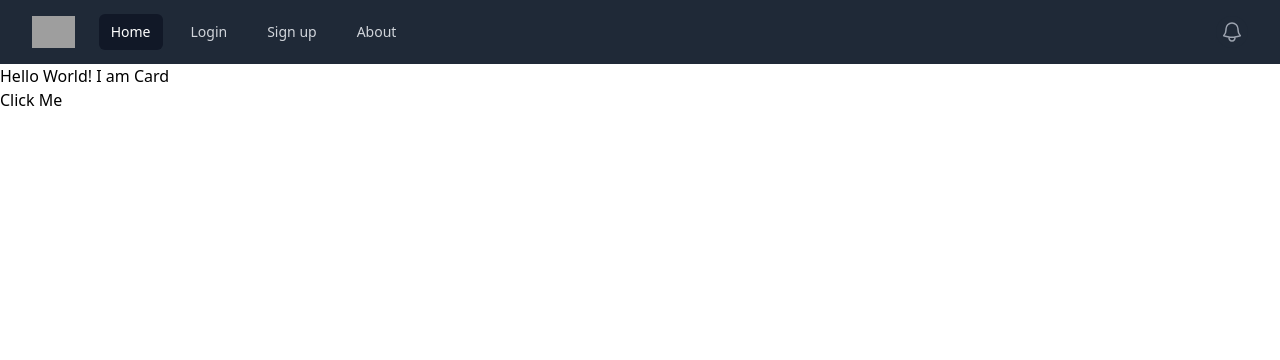
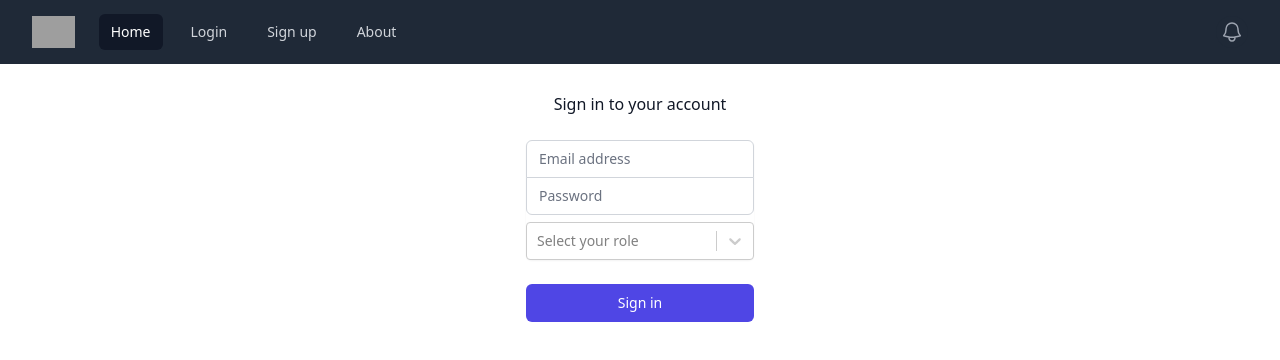
Before and after one commit to SahilAli8808/Alumni-Connect-Redesign, a React (Vite) app in the folder Frontend/: page / in a window 1280 px wide. Shown: the top 360 px of the page. Built offline with nearby package versions, Linux system fonts and the light colour scheme; grey boxes are pictures that could not be loaded.

Commit message:
Add Login page and Loader component

```diff
--- a/Frontend/package.json
+++ b/Frontend/package.json
@@ -12,10 +12,14 @@
   "dependencies": {
     "@headlessui/react": "^1.7.18",
     "@heroicons/react": "^2.1.1",
+    "@radix-ui/react-form": "^0.0.3",
     "@reduxjs/toolkit": "^2.0.1",
+    "axios": "^1.6.5",
     "react": "^18.2.0",
     "react-dom": "^18.2.0",
-    "react-redux": "^9.0.4",
+    "react-redux": "^9.1.0",
+    "react-router-dom": "^6.21.2",
+    "react-select": "^5.8.0",
     "react-toastify": "^9.1.3"
   },
   "devDependencies": {
--- a/Frontend/src/App.jsx
+++ b/Frontend/src/App.jsx
@@ -2,15 +2,18 @@ import './App.css'
 import Dropdown from './Components/Dropdown'
 import HomeCard from './Components/HomeCard'
 import Navbar from './Components/Navbar'
+import Login from './pages/Login'
 
 function App() {
 
 
   return (
     <>
-    <Dropdown/>
+    {/* <Dropdown/> */}
       <Navbar/>
-     <HomeCard/>
+      {/* <Topbar/> */}
+    <Login/>
+     {/* <HomeCard/> */}
 
     </>
   )
--- /dev/null
+++ b/Frontend/src/Components/Loader.jsx
@@ -0,0 +1,17 @@
+import React from 'react';
+import Spinner from '../assets/img/Spinner.svg'
+const Loader = ({ text }) => {
+  return (
+    <div className="flex flex-row">
+      <img
+        src={Spinner} // Replace with the actual path to your spinner SVG
+        alt="Loading..."
+        className="mr-1 mt-1"
+        style={{ width: '30px', height: '30px' }} // Adjust the size as needed
+      />
+      {text}...
+    </div>
+  );
+};
+
+export default Loader;
--- /dev/null
+++ b/Frontend/src/pages/Login.jsx
@@ -0,0 +1,101 @@
+import 'react-toastify/dist/ReactToastify.css';
+import { LockClosedIcon, KeyIcon } from "@heroicons/react/24/outline";
+import { useState } from "react";
+import Select from 'react-select';
+
+function Login() {
+    const [selectedRole, setSelectedRole] = useState(null);
+    // Options for the role dropdown
+  const roleOptions = [
+    { value: 'alumni', label: 'Alumni' },
+    { value: 'faculty', label: 'Faculty' },
+    { value: 'admin', label: 'Admin' },
+    { value: 'college', label: 'College' }
+  ];
+
+  // Handle role selection
+  const handleRoleChange = (selectedOption) => {
+    setSelectedRole(selectedOption);
+  };
+  return (
+    <>
+
+      <div className="flex flex-col items-center  min-h-screen py-2">
+        <div className="flex flex-col justify-center items-center">
+          <h2 className="mt-5 text-center text-gray-900">
+            Sign in to your account
+          </h2>
+        </div>
+        <form className="space-y-6" >
+          <input type="hidden" name="remember" defaultValue="true" />
+          <div className="rounded-md shadow-sm -space-y-px">
+            <div>
+              <label htmlFor="email-address" className="sr-only">Email address</label>
+
+              <input
+                id="email-address"
+                name="email"
+                type="email"
+                autoComplete="email"
+                required
+                className="appearance-none rounded-none relative block w-full px-3 py-2 border border-gray-300 placeholder-gray-500 text-gray-900 rounded-t-md focus:outline-none focus:ring-indigo-500 focus:border-indigo-500 focus:z-10 sm:text-sm"
+                placeholder="Email address"
+              />
+
+            </div>
+            <div>
+              <label htmlFor="password" className="sr-only">Password</label>
+              <input
+                id="password"
+                name="password"
+                type="password"
+                autoComplete="current-password"
+                required
+                className="appearance-none rounded-none relative block w-full px-3 py-2 border border-gray-300 placeholder-gray-500 text-gray-900 rounded-b-md focus:outline-none focus:ring-indigo-500 focus:border-indigo-500 focus:z-10 sm:text-sm"
+                placeholder="Password"
+              />
+            </div>
+            {/* role dropdown stylish with icons and good looking*/}
+
+            {/* role dropdown code goes here */}
+            <div>
+            <label htmlFor="role" className="sr-only">Role</label>
+            <Select
+              id="role"
+              name="role"
+              options={roleOptions}
+              value={selectedRole}
+              onChange={handleRoleChange}
+              placeholder="Select your role"
+              className="mt-2 text-sm text-gray-900"
+            />
+          </div>
+
+
+
+
+
+            </div>
+
+
+          <div>
+            <button
+              type="submit"
+              className="group relative w-full flex justify-center py-2 px-4 border border-transparent text-sm font-medium rounded-md text-white bg-indigo-600 hover:bg-indigo-700 focus:outline-none focus:ring-2 focus:ring-offset-2 focus:ring-indigo-500"
+            >
+              {/* <span className="absolute left-0 inset-y-0 flex items-center pl-3">
+
+                <LockClosedIcon className="h-5 w-5 text-indigo-500 group-hover:text-indigo-400" aria-hidden="true" />
+              </span> */}
+              Sign in
+            </button>
+          </div>
+
+        </form>
+      </div>
+    </>
+  );
+
+}
+
+export default Login;
```
Also changed, not shown: Frontend/src/assets/img/Spinner.svg (added), 1 other file (tests, documents, lock files or other folders).
